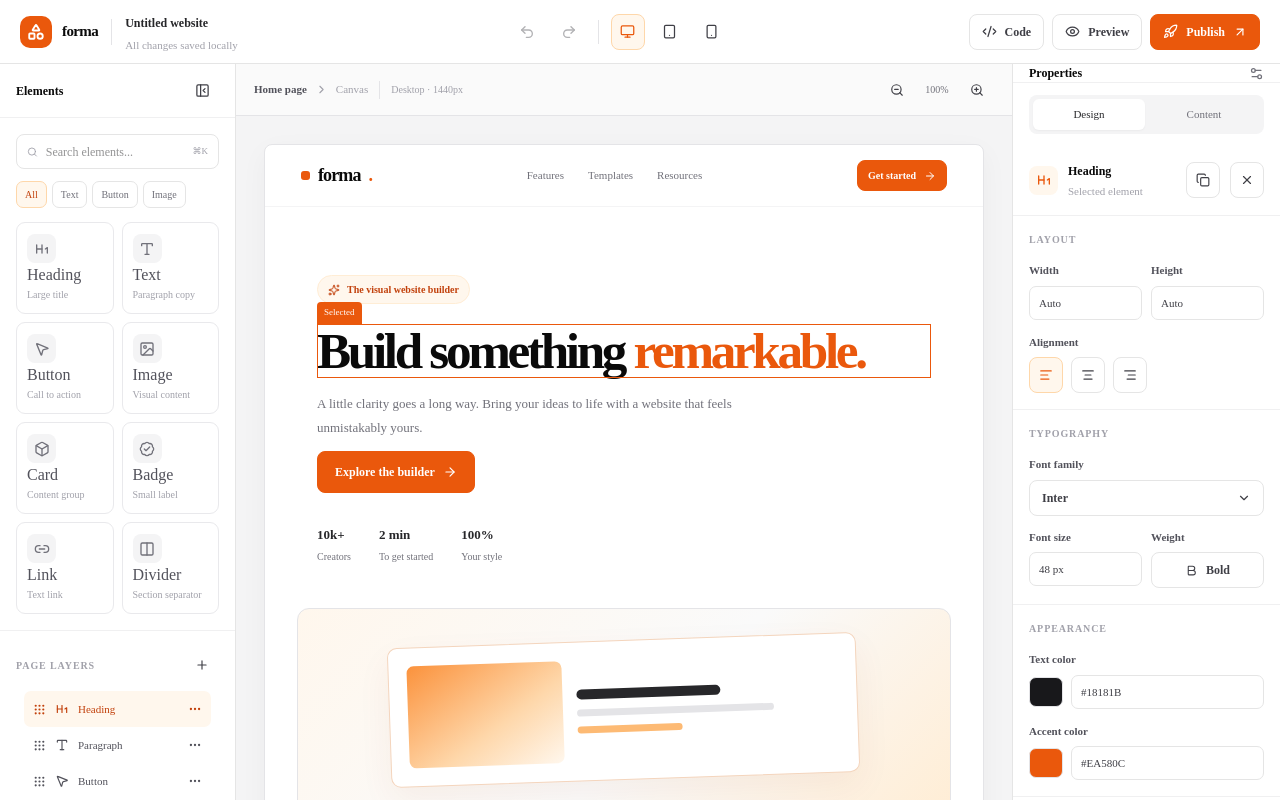
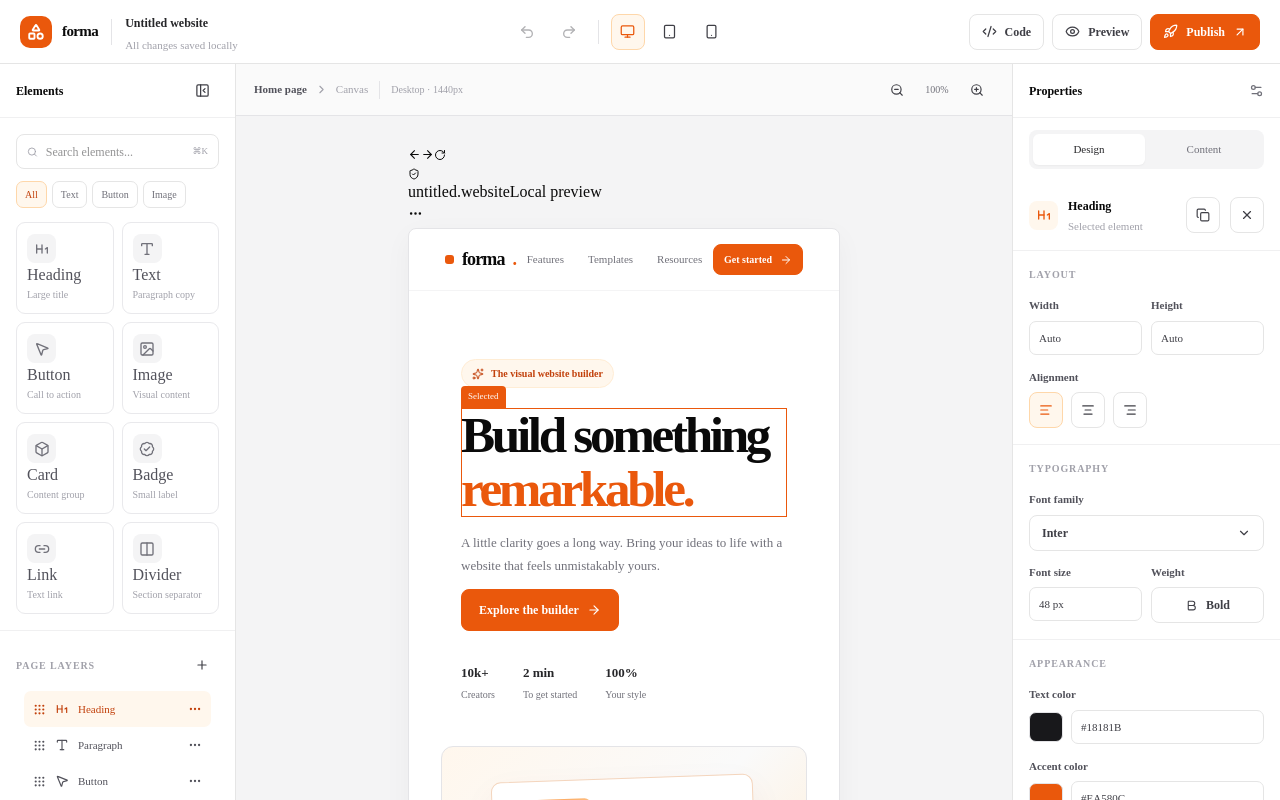
Before and after one commit to julsangelo/website-builder, a Next.js app: page / in a window 1280 px wide. Built offline with nearby package versions, Linux system fonts and the light colour scheme.

Commit message:
feat: add resizable mac browser preview

```diff
--- a/app/page.tsx
+++ b/app/page.tsx
@@ -1,12 +1,12 @@
 "use client";
 
-import { useMemo, useState } from "react";
+import { useMemo, useRef, useState } from "react";
 import {
   AlignCenter, AlignLeft, AlignRight, ArrowDown, ArrowLeft, ArrowRight, ArrowUp, ArrowUpRight,
   BadgeCheck, Bold, Box, Check, ChevronDown, ChevronRight, CircleHelp, Code2, Columns2,
-  Copy, Eye, FileCode2, FileImage, FileText, Globe, Grip, Heading1, Image as ImageIcon,
+  Copy, Eye, FileCode2, FileImage, FileText, Globe, Grip, GripVertical, Heading1, Image as ImageIcon,
   Layers, LayoutGrid, Link2, List, LockKeyhole, Monitor, MoreHorizontal, MousePointer2,
-  PanelLeftClose, Plus, Redo2, Rocket, Search, Settings2, Shapes, Smartphone, Sparkles,
+  PanelLeftClose, Plus, Redo2, Rocket, RotateCw, Search, Settings2, Shapes, ShieldCheck, Smartphone, Sparkles,
   Tablet, Type, Undo2, WandSparkles, X, ZoomIn, ZoomOut,
 } from "lucide-react";
 
@@ -36,6 +36,8 @@ export default function Home() {
   const [preview, setPreview] = useState(false);
   const [inspectorTab, setInspectorTab] = useState("Design");
   const [zoom, setZoom] = useState(100);
+  const [previewWidth, setPreviewWidth] = useState(60);
+  const canvasStageRef = useRef<HTMLDivElement>(null);
   const [siteName, setSiteName] = useState("Untitled website");
   const [published, setPublished] = useState(false);
   const [undoStack, setUndoStack] = useState<Block[][]>([]);
@@ -101,7 +103,15 @@ export default function Home() {
         <div className="canvas-toolbar"><div className="toolbar-group"><span style={{ fontSize: 11, fontWeight: 650, color: "#52525b" }}>Home page</span><ChevronRight size={13} color="#a1a1aa"/><span style={{ fontSize: 11, color: "#a1a1aa" }}>Canvas</span><span style={{ background: "#e4e4e7", width: 1, height: 18, margin: "0 3px" }}/><span style={{ fontSize: 10, color: "#a1a1aa" }}>{viewport} · 1440px</span></div>
           <div className="toolbar-group"><button className="btn btn-icon btn-ghost" title="Zoom out" onClick={() => setZoom((z) => Math.max(50, z - 10))}><ZoomOut size={14}/></button><span style={{ fontSize: 10, color: "#71717a", minWidth: 30, textAlign: "center" }}>{zoom}%</span><button className="btn btn-icon btn-ghost" title="Zoom in" onClick={() => setZoom((z) => Math.min(120, z + 10))}><ZoomIn size={14}/></button></div>
         </div>
-        <div className="canvas-center"><div className={`site-frame ${viewport.toLowerCase()}`} style={{ zoom: zoom / 100 }}>
+        <div className="canvas-center" ref={canvasStageRef}>
+          <div className="browser-preview" style={{ width: `${previewWidth}%` }}>
+            <div className="browser-chrome">
+              <div className="browser-traffic-lights" aria-hidden="true"><span /><span /><span /></div>
+              <div className="browser-nav-controls"><button type="button" aria-label="Back" disabled><ArrowLeft size={13}/></button><button type="button" aria-label="Forward" disabled><ArrowRight size={13}/></button><button type="button" aria-label="Reload"><RotateCw size={12}/></button></div>
+              <div className="browser-address"><ShieldCheck size={12}/><span>untitled.website</span><span className="browser-address-lock">Local preview</span></div>
+              <button className="browser-toolbar-action" type="button" aria-label="Open preview options"><MoreHorizontal size={15}/></button>
+            </div>
+            <div className={`site-frame ${viewport.toLowerCase()}`} style={{ zoom: zoom / 100 }}>
           <div className="site-nav"><div className="site-logo"><span className="logo-dot"/>forma<span style={{ color: "#ea580c" }}>.</span></div>{viewport !== "Mobile" && <div className="site-links"><span>Features</span><span>Templates</span><span>Resources</span></div>}<button className="btn btn-primary" style={{ height: 31, fontSize: 10, padding: "0 10px" }} onClick={() => setPreview(true)}>Get started <ArrowRight size={12}/></button></div>
           <div className="site-hero">
             {!preview && <span className="hero-kicker"><Sparkles size={12}/> The visual website builder</span>}
@@ -111,7 +121,22 @@ export default function Home() {
             {!preview && <div className="hero-stats"><div><strong>10k+</strong>Creators</div><div><strong>2 min</strong>To get started</div><div><strong>100%</strong>Your style</div></div>}
           </div>
           {!preview && <div className="preview-art"><div className="art-card"><div className="art-thumb"/><div className="art-lines"><div className="art-line strong"/><div className="art-line"/><div className="art-line orange"/></div></div></div>}
-        </div></div>
+            </div>
+            <button
+              type="button"
+              className="browser-resize-handle"
+              aria-label="Resize preview width"
+              title={`Preview width: ${Math.round(previewWidth)}% — drag to resize`}
+              onPointerDown={(event) => { event.currentTarget.setPointerCapture(event.pointerId); }}
+              onPointerMove={(event) => {
+                if (event.buttons !== 1 || !canvasStageRef.current) return;
+                const bounds = canvasStageRef.current.getBoundingClientRect();
+                const nextWidth = ((event.clientX - bounds.left) / bounds.width) * 100;
+                setPreviewWidth(Math.min(70, Math.max(50, nextWidth)));
+              }}
+            ><GripVertical size={15}/></button>
+          </div>
+        </div>
         <footer className="bottom-status"><span><span className="status-dot"/>All changes saved</span><span>Made with <span style={{ color: "#ea580c" }}>♥</span> in Forma</span></footer>
       </section>
       <aside className="sidebar right-sidebar">
```
